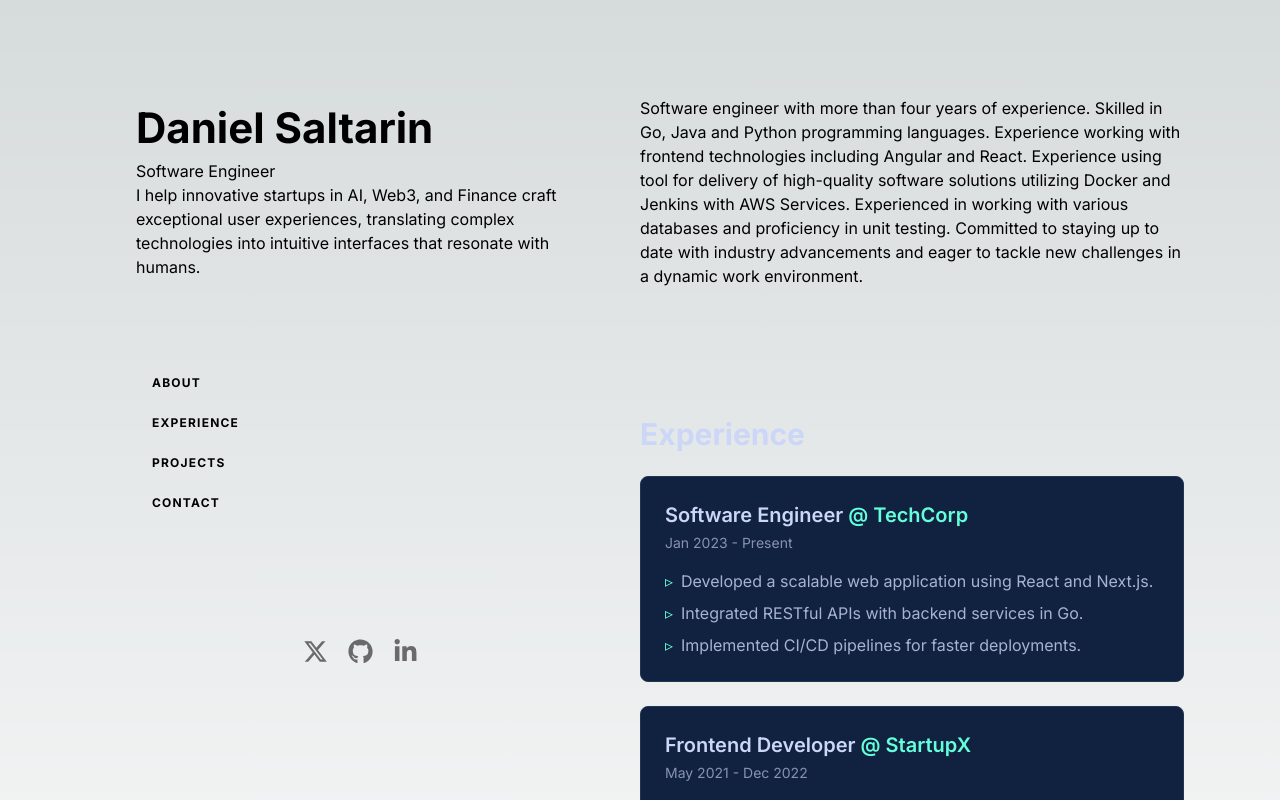
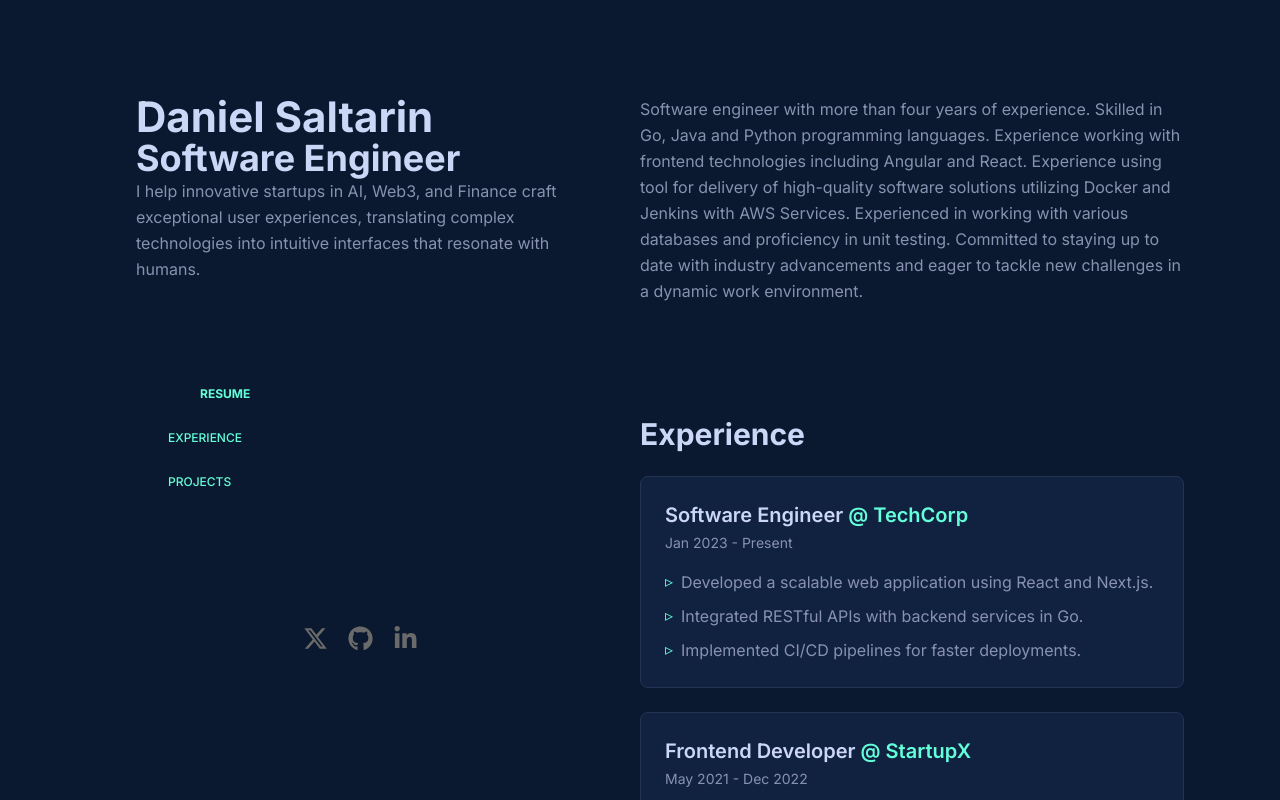
Before and after one commit to dgsaltarin/portfolio, a Next.js app: page / in a window 1280 px wide. Shown: the top 800 px of the page. Built offline with nearby package versions, Linux system fonts and the light colour scheme.

Commit message:
added functionality to get active section and created effect on active sections

```diff
--- a/src/app/components/sections/Navigation.tsx
+++ b/src/app/components/sections/Navigation.tsx
@@ -1,56 +1,40 @@
 "use client";
 import useActiveSection from "@/app/hooks/useActiveSection";
 
-type NavItem = {
-  name: string;
-  href: string;
-};
+const navItems = [
+  { name: "Resume", href: "#resume" },
+  { name: "Experience", href: "#experience" },
+  { name: "Projects", href: "#projects" },
+];
 
 export default function Nav() {
-  const activeSection = useActiveSection([
-    "about",
-    "experience",
-    "projects",
-    "contact",
-  ]);
-
-  const navItems: NavItem[] = [
-    { name: "About", href: "#about" },
-    { name: "Experience", href: "#experience" },
-    { name: "Projects", href: "#projects" },
-    { name: "Contact", href: "#contact" },
-  ];
-
-  const getNavItemClasses = (href: string) => {
-    const isActive = activeSection === href.substring(1);
-    return {
-      linkClass: isActive ? "active" : "",
-      indicatorClass: `nav-indicator mr-4 h-px w-8 bg-slate-600 transition-all ${
-        isActive
-          ? "active w-16 bg-foreground h-2"
-          : "group-hover:w-16 group-hover:bg-foreground group-hover:h-px"
-      }`,
-      textClass: `nav-text text-xs font-bold uppercase tracking-widest ${
-        isActive
-          ? "text-foreground"
-          : "text-slate-500 group-hover:text-foreground"
-      }`,
-    };
-  };
+  const activeSection = useActiveSection(["resume", "experience", "projects"]);
 
   return (
     <header className="lg:sticky lg:top-0 lg:flex lg:max-h-screen lg:w-1/2 lg:flex-col lg:justify-between lg:py-24 flex flex-col lg:gap-4">
       <nav className="lg:flex hidden">
-        <ul className="flex flex-col w-max text-start gap-6 uppercase text-xs font-medium">
-          {navItems.map((item: NavItem) => {
-            const { linkClass, indicatorClass, textClass } = getNavItemClasses(
-              item.href,
-            );
+        <ul className="flex flex-col w-max text-start gap-3 uppercase text-xs font-medium transition-all duration-300">
+          {navItems.map(({ name, href }) => {
+            const isActive = activeSection === href.substring(1);
+
             return (
-              <li key={item.name} className="group">
-                <a href={item.href} className={`py-3 ${linkClass}`}>
-                  <span className={indicatorClass}></span>
-                  <span className={textClass}>{item.name}</span>
+              <li key={name} className="group">
+                <a
+                  href={href}
+                  className={`py-2 flex items-center gap-2 transition-all duration-200 ${
+                    isActive
+                      ? "scale-115 translate-x-8 text-blue-500 font-bold"
+                      : "text-slate-500 group-hover:text-blue-500"
+                  }`}
+                >
+                  <span
+                    className={`nav-indicator h-px w-6 bg-slate-600 transition-all ${
+                      isActive
+                        ? "w-12 h-2 bg-blue-500"
+                        : "bg-slate-600 group-hover:w-12 group-hover:bg-blue-500 group-hover:h-px"
+                    }`}
+                  />
+                  {name}
                 </a>
               </li>
             );
--- a/src/app/globals.css
+++ b/src/app/globals.css
@@ -1,32 +1,130 @@
-@import url("https://fonts.googleapis.com/css2?family=Pixelify+Sans:wght@400;500&display=swap");
+@import url("https://fonts.googleapis.com/css2?family=Inter:wght@400;500;700&display=swap");
 @tailwind base;
 @tailwind components;
 @tailwind utilities;
 
+/* === COLOR VARIABLES === */
 :root {
-  --foreground-rgb: 0, 0, 0;
-  --background-start-rgb: 214, 219, 220;
-  --background-end-rgb: 255, 255, 255;
+  --primary-color: #64ffda;
+  --background-color: #0a192f;
+  --secondary-bg: #112240;
+  --text-light: #ccd6f6;
+  --text-dark: #8892b0;
+  --text-muted: #a8b2d1;
+  --border-color: #233554;
+  --hover-bg: rgba(100, 255, 218, 0.1);
 }
 
+/* === DARK MODE SUPPORT === */
 @media (prefers-color-scheme: dark) {
   :root {
-    --foreground-rgb: 255, 255, 255;
-    --background-start-rgb: 0, 0, 0;
-    --background-end-rgb: 0, 0, 0;
+    --background-color: #0a192f;
+    --secondary-bg: #112240;
+    --text-light: #ccd6f6;
+    --text-dark: #8892b0;
+    --text-muted: #a8b2d1;
   }
 }
 
+/* === GENERAL STYLES === */
 body {
-  color: rgb(var(--foreground-rgb));
-  background: linear-gradient(
-      to bottom,
-      transparent,
-      rgb(var(--background-end-rgb))
-    )
-    rgb(var(--background-start-rgb));
+  @apply font-sans text-[var(--text-light)] bg-[var(--background-color)];
+  font-family: "Inter", sans-serif;
+  scroll-behavior: smooth;
 }
 
+h1,
+h2,
+h3,
+h4 {
+  @apply font-bold text-[var(--text-light)];
+}
+
+h1 {
+  @apply text-4xl md:text-5xl font-extrabold;
+}
+
+h2 {
+  @apply text-3xl md:text-4xl;
+}
+
+h3 {
+  @apply text-2xl md:text-3xl;
+}
+
+p {
+  @apply text-[var(--text-dark)] leading-relaxed;
+}
+
+/* === LINKS === */
+a {
+  @apply text-[var(--primary-color)] transition duration-300;
+}
+
+a:hover {
+  @apply text-[var(--primary-color)] opacity-80;
+}
+
+/* === CONTAINER === */
+.container {
+  @apply mx-auto max-w-4xl px-6 md:px-12 lg:px-20;
+}
+
+/* === NAVIGATION === */
+
+/* === BUTTONS === */
+.btn {
+  @apply px-5 py-2 border border-[var(--primary-color)] text-[var(--primary-color)] rounded-md transition-all;
+}
+
+.btn:hover {
+  @apply bg-[var(--primary-color)] text-[var(--background-color)];
+}
+
+/* === HERO SECTION === */
+.hero {
+  @apply flex flex-col items-start justify-center min-h-screen space-y-4;
+}
+
+.hero h1 {
+  @apply text-[var(--primary-color)];
+}
+
+.hero p {
+  @apply text-lg max-w-lg;
+}
+
+/* === EXPERIENCE SECTION === */
+.experience-card {
+  @apply border border-[var(--border-color)] bg-[var(--secondary-bg)] rounded-md p-6 transition duration-300 hover:border-[var(--primary-color)];
+}
+
+.experience-card h3 {
+  @apply text-lg font-semibold text-[var(--text-light)];
+}
+
+.experience-card p {
+  @apply text-sm text-[var(--text-dark)] mt-1;
+}
+
+.experience-card ul {
+  @apply mt-4 space-y-2 text-[var(--text-muted)];
+}
+
+.experience-card ul li {
+  @apply flex items-start space-x-2;
+}
+
+.experience-card ul li span {
+  @apply text-[var(--primary-color)];
+}
+
+/* === FOOTER === */
+footer {
+  @apply text-center text-[var(--text-muted)] py-6;
+}
+
+/* === TEXT UTILITIES === */
 @layer utilities {
   .text-balance {
     text-wrap: balance;
--- a/src/app/hooks/useActiveSection.ts
+++ b/src/app/hooks/useActiveSection.ts
@@ -1,6 +1,6 @@
 import { useState, useEffect } from "react";
 
-const useActiveSection = (sectionIds: string[]): string => {
+function useActiveSection(sectionIds: string[]) {
   const [activeSection, setActiveSection] = useState<string>("");
 
   useEffect(() => {
@@ -26,6 +26,6 @@ const useActiveSection = (sectionIds: string[]): string => {
   }, [sectionIds]);
 
   return activeSection;
-};
+}
 
 export default useActiveSection;
--- a/src/app/page.tsx
+++ b/src/app/page.tsx
@@ -1,3 +1,4 @@
+"use client";
 import AboutSection from "./components/sections/Hero";
 import NavigationSection from "./components/sections/Navigation";
 import SocialLinks from "./components/sections/SocialLinks";
@@ -8,7 +9,7 @@ import ResumeSection from "./components/sections/Resume";
 export default function Home() {
   return (
     <>
-      <div className="mx-auto min-h-screen max-w-screen-xl px-6 py-12 md:px-12 md:py-20 lg:px-24 lg:py-0">
+      <div className="mx-auto min-h-screen max-w-screen-xl px-6 py-12 md:px-12 md:py-20 lg:px-24 lg:py-0 flex">
         {/* Two-column layout for large screens */}
         <div className="lg:flex lg:justify-between lg:items-start">
           <header className="lg:sticky lg:top-0 lg:flex lg:max-h-screen lg:w-1/2 lg:flex-col lg:justify-between lg:py-24 xl:px-10">
@@ -22,11 +23,17 @@ export default function Home() {
           </header>
           <main
             id="content"
-            className="flex flex-col pt-6 lg:pt-24 lg:w-1/2 lg:py-24 gap-8"
+            className="flex flex-col pt-6 lg:pt-24 lg:w-1/2 lg:py-16 gap-4"
           >
-            <ResumeSection />
-            <ExperienceSection />
-            <ProjectsSection />
+            <section id="resume">
+              <ResumeSection />
+            </section>
+            <section id="experience">
+              <ExperienceSection />
+            </section>
+            <section id="projects">
+              <ProjectsSection />
+            </section>
           </main>
         </div>
       </div>
```
